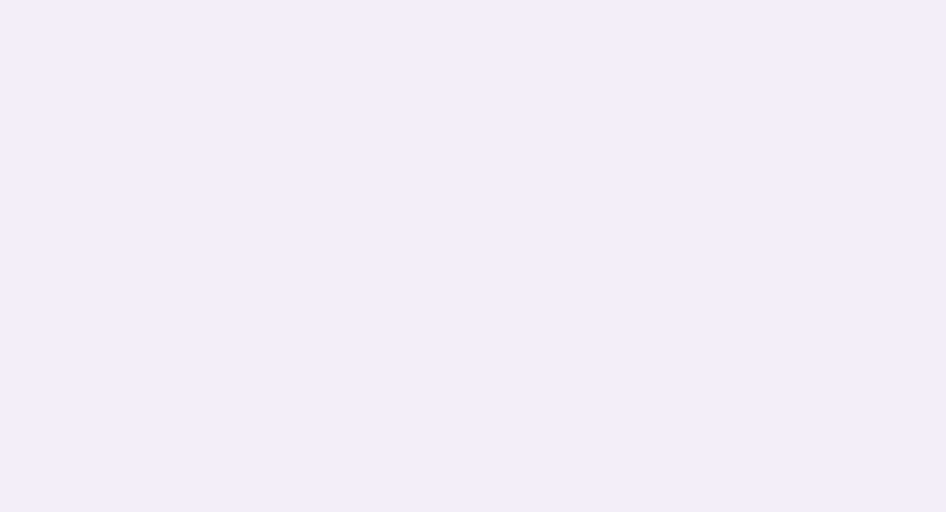
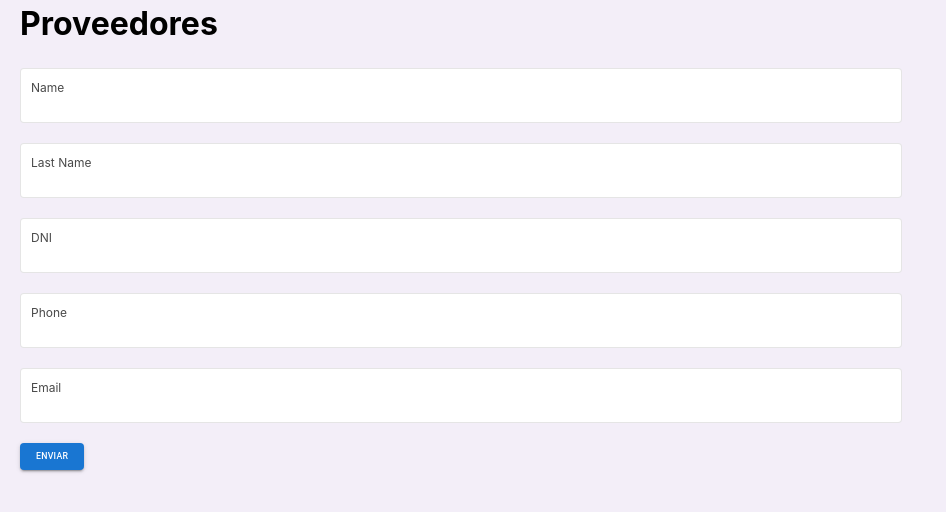
Before and after one commit to BeginerLord/colombi_stock, a React (Vite) app: page /xd in a window 1280 px wide. Before the commit this address had no page. Shown: the top 512 px of the page, without its empty margins (0-946 px from the left). Built offline with nearby package versions, Linux system fonts and the light colour scheme.

Commit message:
add the module feature suppliers

```diff
--- a/src/App.tsx
+++ b/src/App.tsx
@@ -1,10 +1,12 @@
-import { BrowserRouter, Route, Routes } from "react-router-dom";
+ import { BrowserRouter, Route, Routes } from "react-router-dom";
+import RegisterSuppliers from "./components/uiSuppliers"; // Adjust the import path as needed
 
 function App() {
   return (
     <BrowserRouter>
       <Routes>
-        <Route />
+        <Route path="/xd" element={<RegisterSuppliers />} />
+        <Route path="*" element={<div>Page not found</div>} /> {/* Default route */}
       </Routes>
     </BrowserRouter>
   );
--- a/src/components/ui/inputRegister/index.tsx
+++ b/src/components/ui/inputRegister/index.tsx
@@ -1,8 +1,72 @@
- import styles from "./inputRegister.module.css";
-const InputRegister = () => {
-  return (
-    < > </ >
-  )
+import React, { forwardRef } from "react";
+import styles from "./inputRegister.module.css";
+
+interface InputProps {
+  id?: string;
+  label: string;
+  value?: string;
+  onChange?: React.ChangeEventHandler<HTMLInputElement>;
+  type?: string;
 }
 
-export default InputRegister
+interface SelectProps {
+  id?: string;
+  label: string;
+  value?: string;
+  onChange?: React.ChangeEventHandler<HTMLSelectElement>;
+  options: string[];
+}
+
+export const TextInput = forwardRef<HTMLInputElement, InputProps>(
+  ({ id, label, value, onChange, type = "text", ...rest }, ref) => (
+    <div className={styles.Input}>
+      <span>{label}</span>
+      <input
+        id={id}
+        value={value}
+        onChange={onChange}
+        type={type}
+        ref={ref}
+        {...rest}
+      />
+    </div>
+  )
+);
+
+export const EmailInput = forwardRef<HTMLInputElement, InputProps>(
+  ({ id, label, value, onChange, type = "email", ...rest }, ref) => (
+    <div className={styles.Input}>
+      <span>{label}</span>
+      <input
+        id={id}
+        value={value}
+        onChange={onChange}
+        type={type}
+        ref={ref}
+        {...rest}
+      />
+    </div>
+  )
+);
+
+export const SelectInput = forwardRef<HTMLSelectElement, SelectProps>(
+  ({ id, label, value, onChange, options, ...rest }, ref) => (
+    <div className={styles.Input}>
+      <span>{label}</span>
+      <select
+        id={id}
+        value={value}
+        onChange={onChange}
+        ref={ref}
+        className={styles.select}
+        {...rest}
+      >
+        {options.map((option) => (
+          <option key={option} value={option}>
+            {option}
+          </option>
+        ))}
+      </select>
+    </div>
+  )
+);
--- a/src/components/ui/inputRegister/inputRegister.module.css
+++ b/src/components/ui/inputRegister/inputRegister.module.css
@@ -0,0 +1,27 @@
+.Input {
+    display: flex;
+    flex-direction: column;
+    border: 1px solid rgba(0, 0, 0, 0.1);
+    border-radius: 0.4rem;
+    background-color: white;
+    padding: 1rem;
+    width: 70%;
+
+  margin-bottom: 2rem;
+
+  }
+
+  .Input input {
+    border: none;
+    outline: none;
+  }
+
+  .Input span {
+    font-size: 1.2rem;
+    background-color: white;
+    color: rgb(73, 73, 73);
+  }
+  .select {
+       border: none;
+       outline: none;
+  }
--- /dev/null
+++ b/src/components/uiSuppliers/index.tsx
@@ -0,0 +1,44 @@
+import React from "react";
+import { useForm, SubmitHandler } from "react-hook-form";
+import { EmailInput, TextInput } from "../ui/inputRegister";
+import ButtonComponent from "../ui/button";
+import styles from "./registerSuppliers.module.css";
+
+interface FormValues {
+  name: string;
+  lastName: string;
+  dni: string;
+  phone: string;
+  email: string;
+}
+
+const RegisterSuppliers: React.FC = () => {
+  const { register, handleSubmit, formState: { errors } } = useForm<FormValues>();
+  const onSubmit: SubmitHandler<FormValues> = data => console.log(data);
+
+  return (
+    <div className={styles.container}>
+      <h1 className={styles.title}>Proveedores</h1>
+      <form onSubmit={handleSubmit(onSubmit)}>
+        <TextInput label="Name" {...register("name", { required: true })} />
+        {errors.name && <span>This field is required</span>}
+
+        <TextInput label="Last Name" {...register("lastName", { required: true })} />
+        {errors.lastName && <span>This field is required</span>}
+
+        <TextInput label="DNI" {...register("dni", { required: true })} />
+        {errors.dni && <span>This field is required</span>}
+
+        <TextInput label="Phone" {...register("phone", { required: true })} />
+        {errors.phone && <span>This field is required</span>}
+
+        <EmailInput label="Email" {...register("email", { required: true })} />
+        {errors.email && <span>This field is required</span>}
+
+        <ButtonComponent name="Enviar" onClick={() => {}} key="submit" />
+      </form>
+    </div>
+  );
+};
+
+export default RegisterSuppliers;
--- /dev/null
+++ b/src/components/uiSuppliers/registerSuppliers.module.css
@@ -0,0 +1,6 @@
+.container {
+  display: flex;
+  flex-direction: column;
+  gap: 2rem;
+  margin-left: 2rem;
+}
--- a/src/hooks/suppliers/useCreateSuppliers.ts
+++ b/src/hooks/suppliers/useCreateSuppliers.ts
@@ -4,12 +4,12 @@ import { SaveSuppliers } from "../../services/suppliers";
 export const UseCreateSuppliers = () => {
   const queryClient = useQueryClient();
 
-  const { mutate: CreateSuppliersMutatuin, isPending } = useMutation({
+  const { mutate: CreateSuppliersMutation, isPending } = useMutation({
     mutationFn: SaveSuppliers,
     onSuccess: () => {
       queryClient.invalidateQueries({ queryKey: ["suppliers"] });
     },
   });
 
-  return { CreateSuppliersMutatuin, isPending };
+  return { CreateSuppliersMutation, isPending };
 };
```
Also changed, not shown: src/components/ui/modal/index.tsx (+48 -0 lines), src/components/ui/modal/modal.module.css (+87 -0 lines), src/screen/suppliers/index.tsx (added, +7 -0 lines), src/screen/suppliers/Suppliers.module.css (added).
